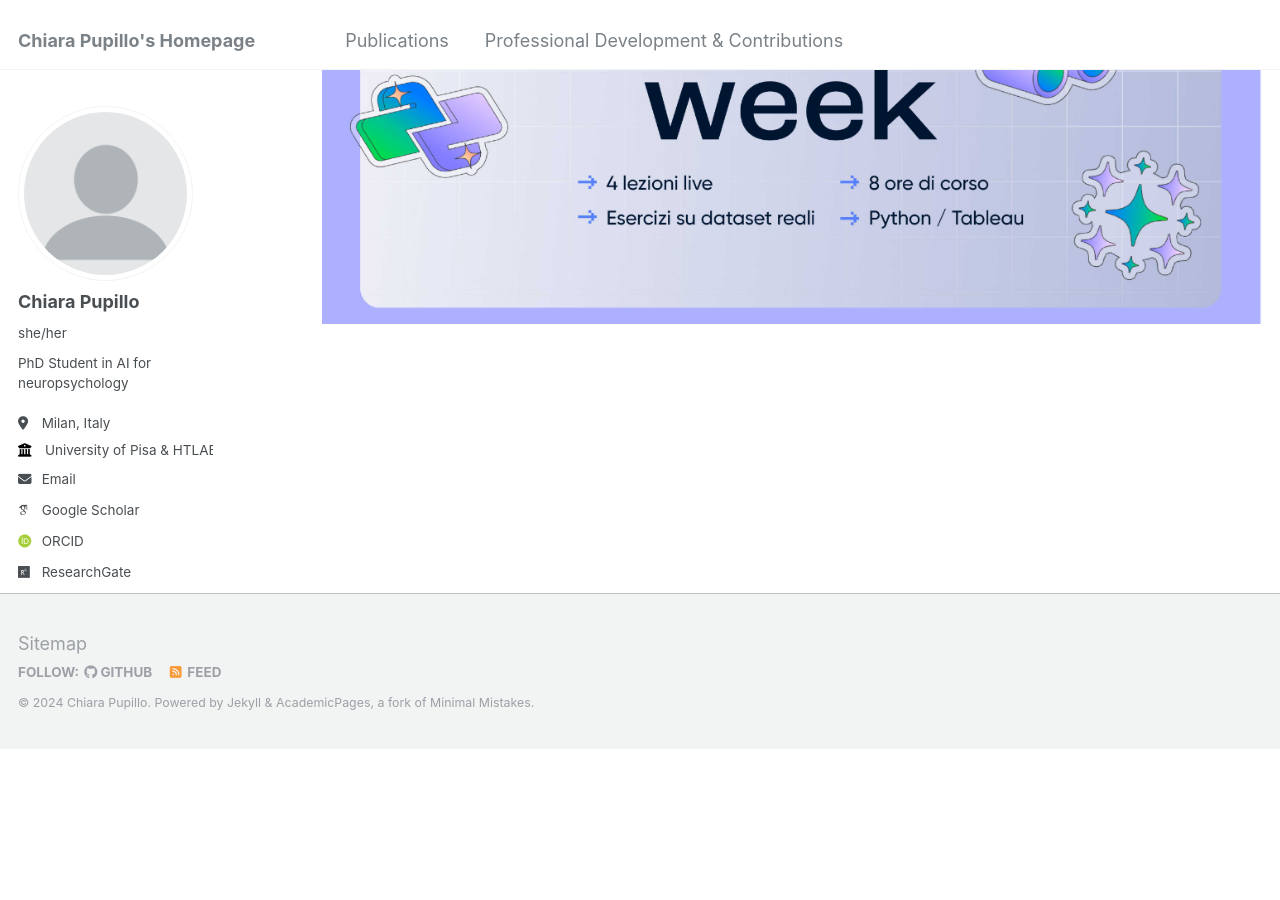
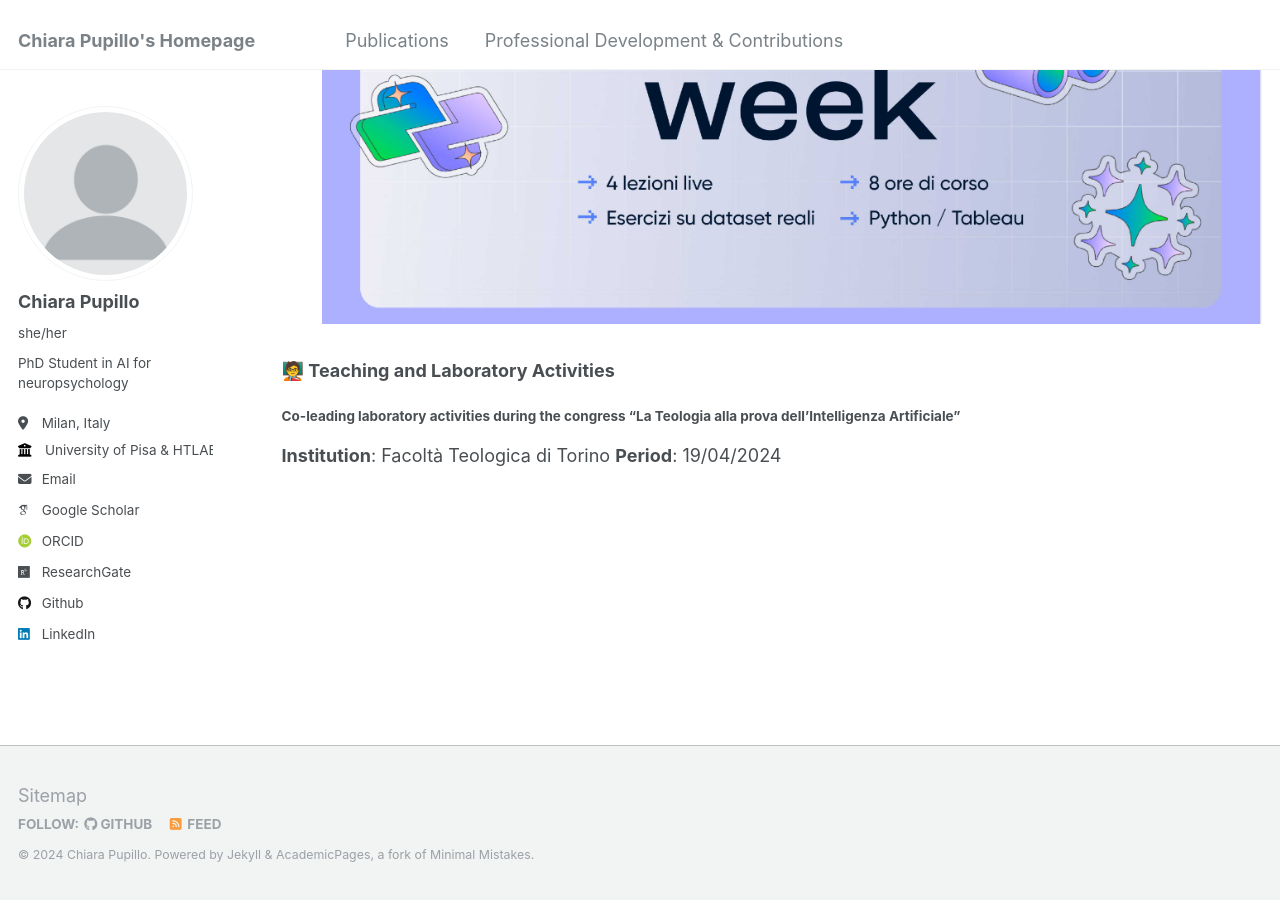
Before and after one commit to chiara-pupillo/chiara-pupillo.github.io, a Jekyll site: the page built from _pages/Professional Development.md, in a window 1280 px wide and 900 px high, scrolled down 2175 px. Built offline with Jekyll 4.4.1, drawn with Linux system fonts in a browser that asks for light colours; some web fonts are replaced; before the commit the page ends 2924 px from its top, so only the background shows below that.

Commit message:
Update Professional Development.md

```diff
--- a/_pages/Professional Development.md
+++ b/_pages/Professional Development.md
@@ -24,3 +24,8 @@
 - **Fastweb Digital Academy - Prompt engineering: l’arte di interrogare i chatbot** ![Fastweb Digital Academy - Prompt engineering: l’arte di interrogare i chatbot](../professional_development/FA_Prompt_engineering_l’arte_di_interrogare_i_chatbot.png)
 - [**Humane Intelligence. Trasformare l’Intelligenza Artificiale in una Tecnologia Positiva**](https://app.myopenbadge.com/receive/FGWujLb-0e643e4e284095075def3c3ebe5eb3a8-u5yxt38PNE7-31716830907/WGyaYXQHdkUi-43cf9a52926e0c9b4f1fbb6e051568fd-FmLM4giDl3-7/public)
 - **Boolean - Data Week 2023** ![Boolean - Data Week 2023](../professional_development/Boolean_dataweek23.png)
+
+### 🧑‍🏫 Teaching and Laboratory Activities
+#### Co-leading laboratory activities during the congress “La Teologia alla prova dell’Intelligenza Artificiale”
+**Institution**: Facoltà Teologica di Torino
+**Period**: 19/04/2024
```
